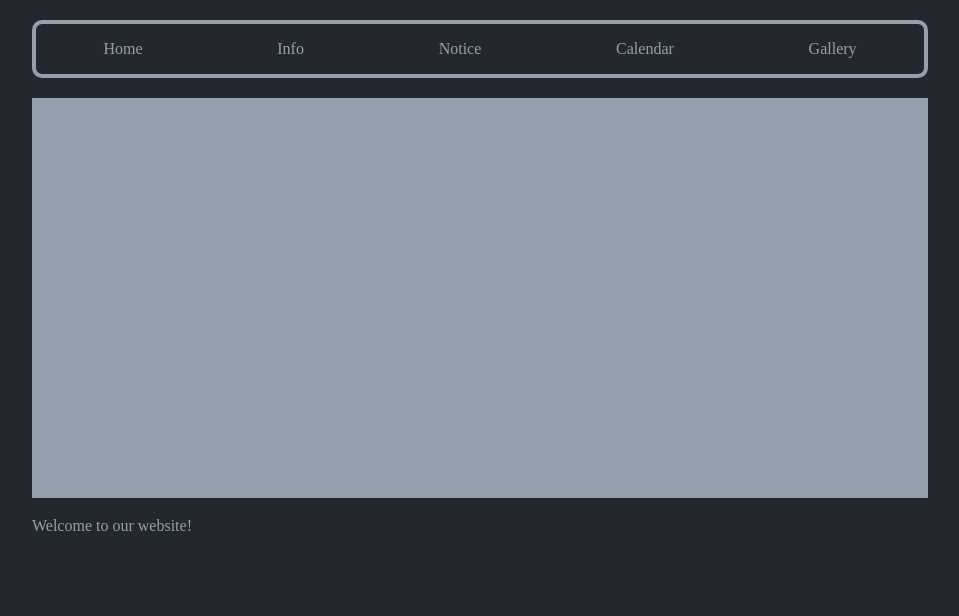
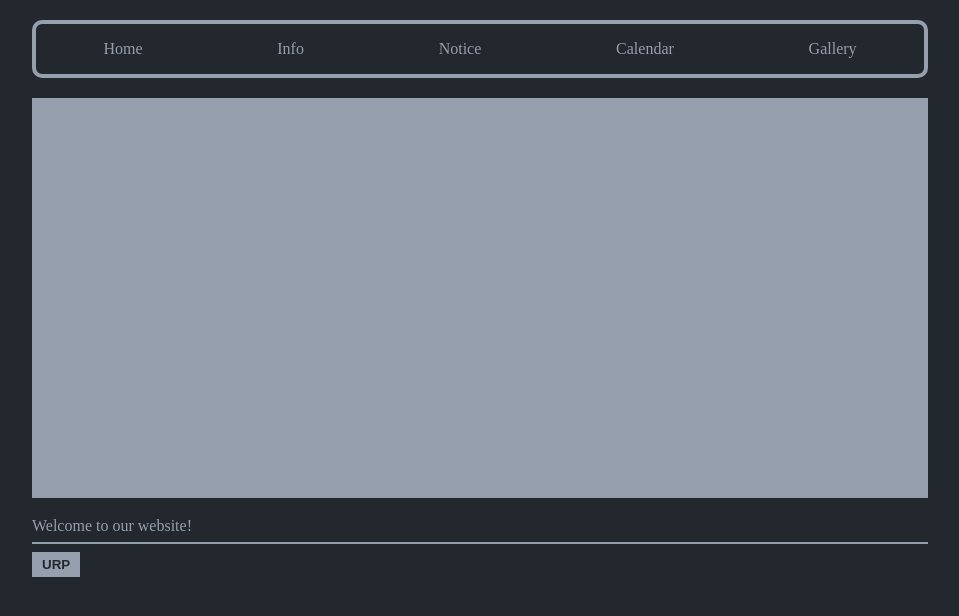
Before and after one commit to YoonKeumJae/AIng, a React (Vite) app: page / in a window 1280 px wide. Shown: the top 616 px of the page, without its empty margins (160-1119 px from the left). Built offline with nearby package versions, Linux system fonts and the light colour scheme.

Commit message:
Footer add

```diff
--- a/src/pages/Layout.jsx
+++ b/src/pages/Layout.jsx
@@ -27,6 +27,22 @@ const NavItem = styled(Link)`
   }
 `;
 
+const Divider = styled.hr`
+  border: 1px solid var(--color-white);
+`;
+
+const Button = styled.button`
+  border: 4px solid var(--color-white);
+  background: var(--color-white);
+  color: var(--color-black);
+  font-weight: bold;
+  &:hover {
+    background: var(--color-red);
+    border: 4px solid var(--color-red);
+    color: var(--color-black);
+  }
+`;
+
 const Layout = () => {
   return (
     <Wrapper>
@@ -38,6 +54,8 @@ const Layout = () => {
         <NavItem to="/gallery">Gallery</NavItem>
       </Header>
       <Outlet />
+      <Divider />
+      <Button>URP</Button>
     </Wrapper>
   );
 };
```
